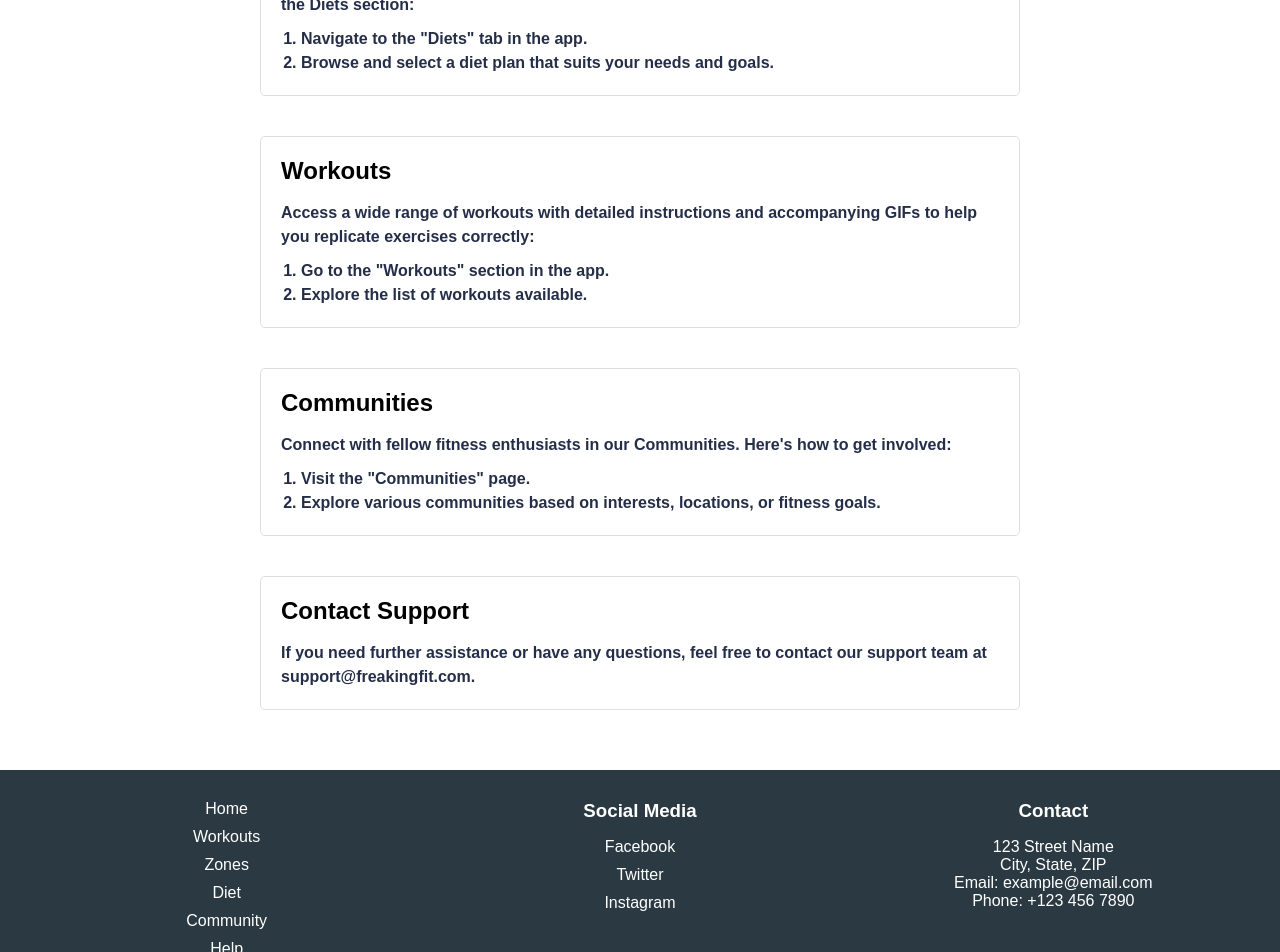
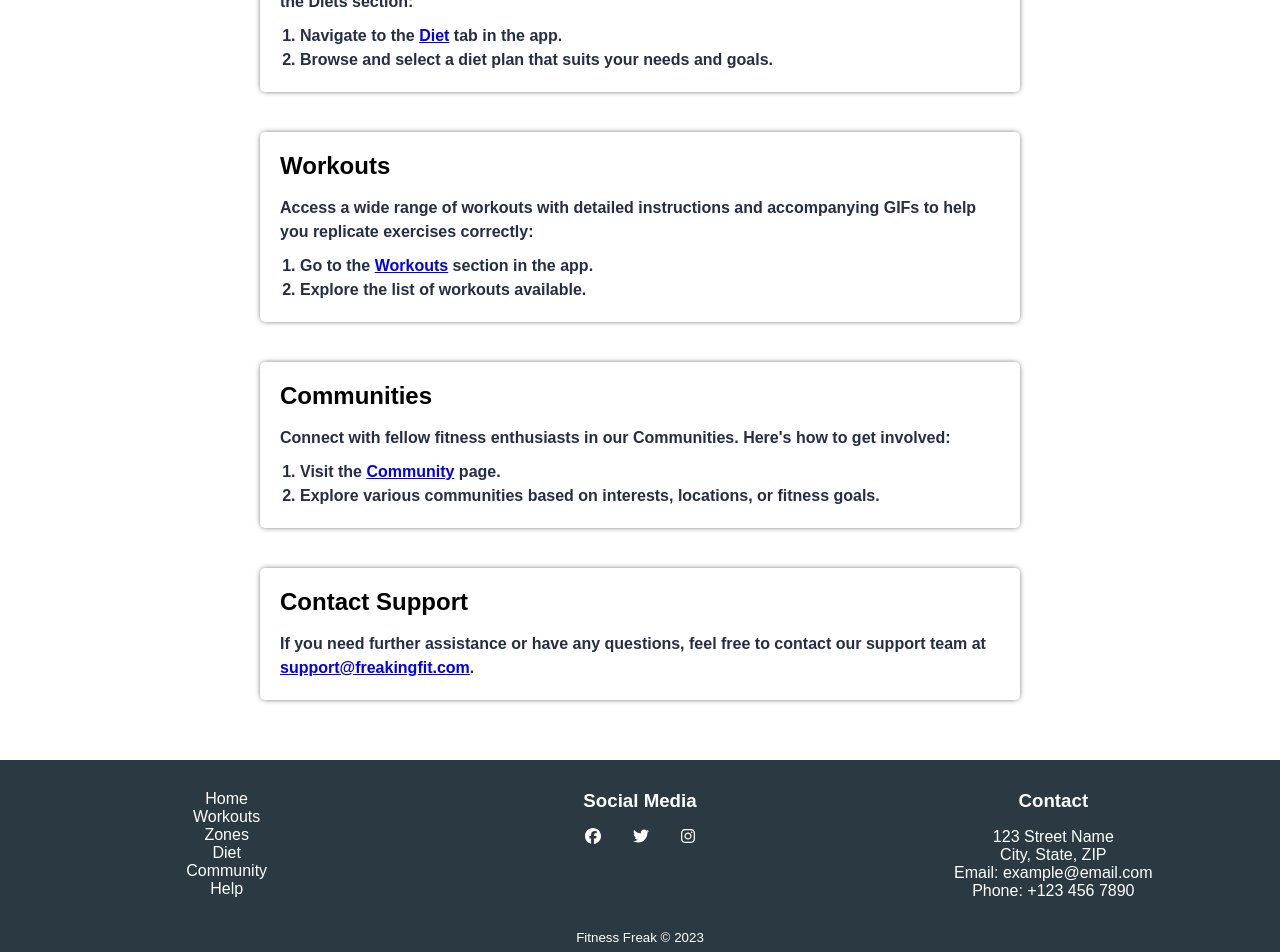
Before and after one commit to saivivek116/Freaking_Fit, a React (Create React App) app: page /help in a window 1280 px wide. Shown: the part 500-1452 px from the top of the page. Built offline with nearby package versions, Linux system fonts and the light colour scheme.

Commit message:
visual design fixes

```diff
--- a/package.json
+++ b/package.json
@@ -4,13 +4,12 @@
     "private": true,
     "dependencies": {
         "@fortawesome/fontawesome-svg-core": "^6.4.2",
+        "@fortawesome/free-brands-svg-icons": "^6.4.2",
         "@fortawesome/free-solid-svg-icons": "^6.4.2",
         "@fortawesome/react-fontawesome": "^0.2.0",
         "@testing-library/jest-dom": "^5.17.0",
         "@testing-library/react": "^13.4.0",
         "@testing-library/user-event": "^13.5.0",
-        "bootstrap-icons": "^1.10.5",
-        "fa-icons": "^0.2.0",
         "firebase": "^10.4.0",
         "react": "^18.2.0",
         "react-dom": "^18.2.0",
--- a/src/Footer.scss
+++ b/src/Footer.scss
@@ -157,3 +157,11 @@ footer small {
     text-align: center;
     padding-bottom: 20px;
 }
+
+.social-media {
+    display: flex;
+    align-items: center;
+    justify-content: center;
+    gap: 2rem;
+    margin-top: 16px;
+}
--- a/src/components/Footer.js
+++ b/src/components/Footer.js
@@ -2,6 +2,12 @@ import React from "react";
 // import { Link } fr
 import "../Footer.scss";
 import { Link } from "react-router-dom";
+import { FontAwesomeIcon } from "@fortawesome/react-fontawesome";
+import {
+    faFacebook,
+    faInstagram,
+    faTwitter,
+} from "@fortawesome/free-brands-svg-icons";
 
 function Footer() {
     return (
@@ -42,14 +48,14 @@ function Footer() {
                     </ul>
                 </div>
                 <div className="footer-column">
-                    <ul className="nav-list">
-                        <h3>Social Media</h3>
-                        <li className="nav-item pt-1">
+                    <h3>Social Media</h3>
+                    <ul className="nav-list social-media">
+                        <li className="nav-item">
                             <Link
                                 to="https://facebook.com"
                                 className="footer-link"
                             >
-                                Facebook
+                                <FontAwesomeIcon icon={faFacebook} />
                             </Link>
                         </li>
                         <li className="nav-item">
@@ -57,7 +63,7 @@ function Footer() {
                                 to="https://twitter.com"
                                 className="footer-link"
                             >
-                                Twitter
+                                <FontAwesomeIcon icon={faTwitter} />
                             </Link>
                         </li>
                         <li className="nav-item">
@@ -65,7 +71,7 @@ function Footer() {
                                 to="https://instagram.com"
                                 className="footer-link"
                             >
-                                Instagram
+                                <FontAwesomeIcon icon={faInstagram} />
                             </Link>
                         </li>
                     </ul>
--- a/src/components/Navbar.js
+++ b/src/components/Navbar.js
@@ -2,31 +2,46 @@ import React, { useEffect, useState } from "react";
 import { Link, useLocation } from "react-router-dom";
 import { useNavigate } from "react-router-dom";
 import "../Navbar.scss";
+import {
+    faCircleQuestion,
+    faHouse,
+    faLocationDot,
+    faDumbbell,
+    faPeopleGroup,
+    faUtensils,
+} from "@fortawesome/free-solid-svg-icons";
+import { FontAwesomeIcon } from "@fortawesome/react-fontawesome";
 
 const TABS = [
     {
         name: "Home",
         path: "/",
+        iconName: faHouse,
     },
     {
         name: "Workouts",
         path: "/workouts",
+        iconName: faDumbbell,
     },
     {
         name: "Zones",
         path: "/zones",
+        iconName: faLocationDot,
     },
     {
         name: "Diet",
         path: "/diet",
+        iconName: faUtensils,
     },
     {
         name: "Community",
         path: "/community",
+        iconName: faPeopleGroup,
     },
     {
         name: "Help",
         path: "/help",
+        iconName: faCircleQuestion,
     },
 ];
 
@@ -127,22 +142,20 @@ function Navbar() {
                                         handleNavChange(tab.name.toLowerCase())
                                     }
                                 >
-                                    {tab.name}
+                                    <FontAwesomeIcon icon={tab.iconName} />{" "}
+                                    {/* {tab.name} */}
                                 </Link>
                             </li>
                         ))}
+                    </ul>
                     {isLoggedIn ? (
-                            <li>
-                                <a
-                                    onClick={logout}
-                                    className="nav-links"
-                                    href="/"
-                                >
+                        <>
+                            <a onClick={logout} className="nav-links" href="/">
                                 Logout
                             </a>
-                            </li>
+                        </>
                     ) : (
-                            <li>
+                        <>
                             <Link
                                 to="/signin"
                                 className="nav-links"
@@ -150,9 +163,8 @@ function Navbar() {
                             >
                                 Login
                             </Link>
-                            </li>
+                        </>
                     )}
-                    </ul>
                 </div>
             </nav>
         </>
--- a/src/pages/Help.js
+++ b/src/pages/Help.js
@@ -1,5 +1,6 @@
 import React from "react";
 import "./help.scss";
+import { Link } from "react-router-dom";
 
 const Help = () => {
     return (
@@ -9,42 +10,91 @@ const Help = () => {
             {/* Quick Start Guide */}
             <section className="section">
                 <h3 className="cards__item__text">Quick Start Guide</h3>
-				<p className="cards__item__text">Welcome to the Virtual Fitness Trainer App! Follow these steps to get started:</p>
+                <p className="cards__item__text">
+                    Welcome to the Virtual Fitness Trainer App! Follow these
+                    steps to get started:
+                </p>
                 <ol>
-					<li className="cards__item__text">Create an account or log in if you already have one.</li>
-					<li className="cards__item__text">Explore available workouts and fitness plans.</li>
-					<li className="cards__item__text">Select a workout, follow the instructions, and start exercising.</li>
-					<li className="cards__item__text">Track your progress in the dashboard and set fitness goals.</li>
+                    <li className="cards__item__text">
+                        Create an account or log in if you already have one.
+                    </li>
+                    <li className="cards__item__text">
+                        Explore available workouts and fitness plans.
+                    </li>
+                    <li className="cards__item__text">
+                        Select a workout, follow the instructions, and start
+                        exercising.
+                    </li>
+                    <li className="cards__item__text">
+                        Track your progress in the dashboard and set fitness
+                        goals.
+                    </li>
                 </ol>
             </section>
 
             {/* Diets Section */}
             <section className="section">
                 <h3>Diets</h3>
-				<p className="cards__item__text">Our app offers a variety of diet plans to help you achieve your fitness goals. Here's how to use the Diets section:</p>
+                <p className="cards__item__text">
+                    Our app offers a variety of diet plans to help you achieve
+                    your fitness goals. Here's how to use the Diets section:
+                </p>
                 <ol>
-					<li className="cards__item__text">Navigate to the "Diets" tab in the app.</li>
-					<li className="cards__item__text">Browse and select a diet plan that suits your needs and goals.</li>
+                    <li className="cards__item__text">
+                        Navigate to the{" "}
+                        <Link to="/diet" className="footer-link">
+                            Diet
+                        </Link>{" "}
+                        tab in the app.
+                    </li>
+                    <li className="cards__item__text">
+                        Browse and select a diet plan that suits your needs and
+                        goals.
+                    </li>
                 </ol>
             </section>
 
             {/* Workouts Section */}
             <section className="section">
                 <h3>Workouts</h3>
-				<p className="cards__item__text">Access a wide range of workouts with detailed instructions and accompanying GIFs to help you replicate exercises correctly:</p>
+                <p className="cards__item__text">
+                    Access a wide range of workouts with detailed instructions
+                    and accompanying GIFs to help you replicate exercises
+                    correctly:
+                </p>
                 <ol>
-					<li className="cards__item__text">Go to the "Workouts" section in the app.</li>
-					<li className="cards__item__text">Explore the list of workouts available.</li>
+                    <li className="cards__item__text">
+                        Go to the{" "}
+                        <Link to="/workouts" className="footer-link">
+                            Workouts
+                        </Link>{" "}
+                        section in the app.
+                    </li>
+                    <li className="cards__item__text">
+                        Explore the list of workouts available.
+                    </li>
                 </ol>
             </section>
 
             {/* Communities Section */}
             <section className="section">
                 <h3>Communities</h3>
-				<p className="cards__item__text">Connect with fellow fitness enthusiasts in our Communities. Here's how to get involved:</p>
+                <p className="cards__item__text">
+                    Connect with fellow fitness enthusiasts in our Communities.
+                    Here's how to get involved:
+                </p>
                 <ol>
-					<li className="cards__item__text">Visit the "Communities" page.</li>
-					<li className="cards__item__text">Explore various communities based on interests, locations, or fitness goals.</li>
+                    <li className="cards__item__text">
+                        Visit the{" "}
+                        <Link to="/community" className="footer-link">
+                            Community
+                        </Link>{" "}
+                        page.
+                    </li>
+                    <li className="cards__item__text">
+                        Explore various communities based on interests,
+                        locations, or fitness goals.
+                    </li>
                     {/* <li>Join a community, participate in discussions, and share your fitness journey.</li> */}
                 </ol>
             </section>
@@ -52,7 +102,14 @@ const Help = () => {
             {/* Contact Support */}
             <section className="section">
                 <h3>Contact Support</h3>
-				<p className="cards__item__text">If you need further assistance or have any questions, feel free to contact our support team at support@freakingfit.com.</p>
+                <p className="cards__item__text">
+                    If you need further assistance or have any questions, feel
+                    free to contact our support team at{" "}
+                    <a href="mailto:support@freakingfit.com">
+                        support@freakingfit.com
+                    </a>
+                    .
+                </p>
             </section>
         </div>
     );
--- a/src/pages/help.scss
+++ b/src/pages/help.scss
@@ -12,7 +12,7 @@
 
     .section {
         margin-bottom: 40px;
-		border: 1px solid #ddd;
+        box-shadow: 0px 0px 6px -2px rgba(0, 0, 0, 1);
         padding: 20px;
         border-radius: 5px;
 
--- a/src/style/css/style.css
+++ b/src/style/css/style.css
@@ -153,9 +153,9 @@
     padding: 0;
 }
 
-.nav-item {
+/* .nav-item {
     margin-bottom: 10px;
-}
+} */
 
 .nav-item a {
     text-decoration: none;
@@ -181,7 +181,7 @@
 }
 
 .nav-links:hover {
-    border-bottom: 4px solid #fff;
+    border-bottom: 3px solid #fff;
     -webkit-transition: all 0.2s ease-out;
     transition: all 0.2s ease-out;
 }
```
Also changed, not shown: 1 other file (tests, documents, lock files or other folders). Lines whose indentation alone changed are shown as unchanged.
